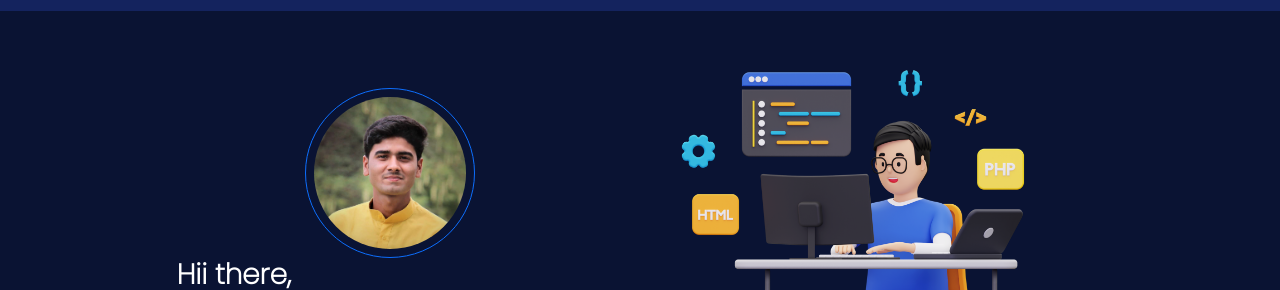
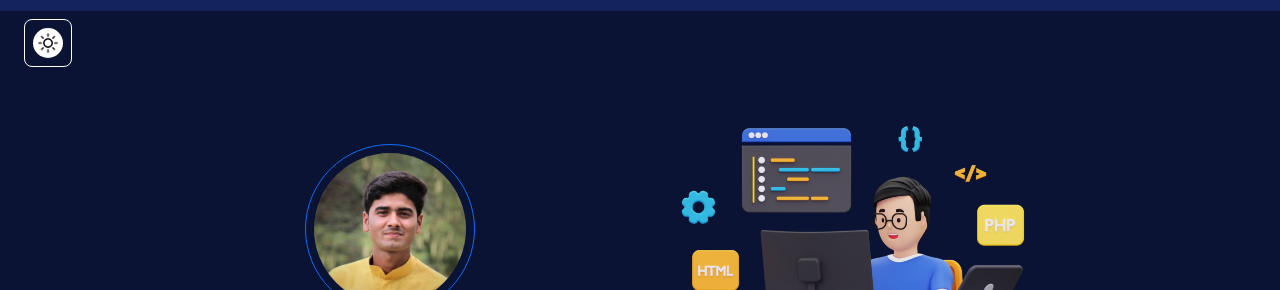
Before and after one commit to rajeshjatav1/My-Portfolio, a plain HTML site: page index.html in a window 1280 px wide. Shown: the part 81-371 px from the top of the page. Drawn offline with nearby package versions, Linux system fonts and the light colour scheme; a web font is replaced by a local one.

Commit message:
dark-mode

```diff
--- a/index.html
+++ b/index.html
@@ -19,10 +19,10 @@
 
 </head>
 
-<body class="" style="background-color: #0a1333; font-family: Poppins,sans-serif;">
+<body class="" style="background-color: rgb(10, 19, 51); font-family: Poppins,sans-serif;">
     <div class="d-lg-block d-none" id="desktopscreen">
 
-        <div style="background-color: #14235e; font-weight: 900;" class="py-3 align-items-center">
+        <div id="navbar" style="background-color: #14235e; font-weight: 900;" class="py-3 align-items-center">
             <nav class="d-flex justify-content-between align-items-center px-4">
                 <h3 class="m-0 fw-bold">Rajesh's Portfolio</h3>
                 <div style="background-color: #172a74;" class=" p-2 rounded-2">
@@ -51,6 +51,13 @@
                 </div>
             </nav>
         </div>
+        <button onclick='toggleMode()' style="background: none; color: white; border: 1px solid white;" class="text-start ms-4 mt-2 rounded-3 p-2">
+            <div style="text-align: center; display: inline-block;" class="">
+                <div>
+                    <img class="p-1 rounded-circle" style="height: 30px; background-color: white;" id="toggle-img" src="light-mode.png" alt="">
+                </div>
+            </div>
+        </button>
 
         <div class="tab-content" id="pills-tabContent">
             <div class="tab-pane fade show active" id="pills-home" role="tabpanel" aria-labelledby="pills-home-tab"
@@ -364,10 +371,17 @@
         </div>
     </div>
     <div class="d-lg-none d-block">
-        <div style="background-color: #14235e; font-weight: 900;"
+        <div id="navbar-mobile" style="background-color: #14235e; font-weight: 900;"
             class="py-3 d-flex justify-content-center align-items-center">
             <h5 class="m-0 fw-bold">Rajesh's Portfolio</h5>
         </div>
+        <button onclick='toggleMode()' style="background: none; color: white; border: 1px solid white;" class="text-start ms-4 mt-2 rounded-3 p-2">
+            <div style="text-align: center; display: inline-block;" class="">
+                <div>
+                    <img class="p-1 rounded-circle" style="height: 30px; background-color: white;" id="toggle-img" src="light-mode.png" alt="">
+                </div>
+            </div>
+        </button>
         <div class="rounded-3 fw-bold d-flex text-center flex-column">
             <div>
                 <img class="my-2 rounded-circle" style="height: 90px;" src="myimage.JPG" alt="">
--- a/script.js
+++ b/script.js
@@ -0,0 +1,21 @@
+const toggleMode = ()=>{
+        let toggleImg = document.getElementById('toggle-img');
+        let navbar = document.getElementById('navbar');
+        let navbarMobile = document.getElementById('navbar-mobile');
+
+        if(document.body.style.backgroundColor=='rgb(10, 19, 51)'){
+            document.body.style.backgroundColor = 'rgb(156 173 233)';
+            document.body.setAttribute('style','color: black !important;background-color: rgb(170 178 203);');
+            toggleImg.src = 'dark-mode.png'
+            navbar.style.backgroundColor = 'rgb(119 133 185)'
+            navbarMobile.style.backgroundColor = 'rgb(119 133 185)'
+        }
+        else{
+            document.body.style.backgroundColor = 'rgb(10, 19, 51)';
+            document.body.style.color = 'white';
+            toggleImg.src = 'light-mode.png';
+            navbar.style.backgroundColor = '#14235e'
+            navbarMobile.style.backgroundColor = '#14235e'
+        }
+
+}
```
Also changed, not shown: dark-mode.png (added), light-mode.png (added).
